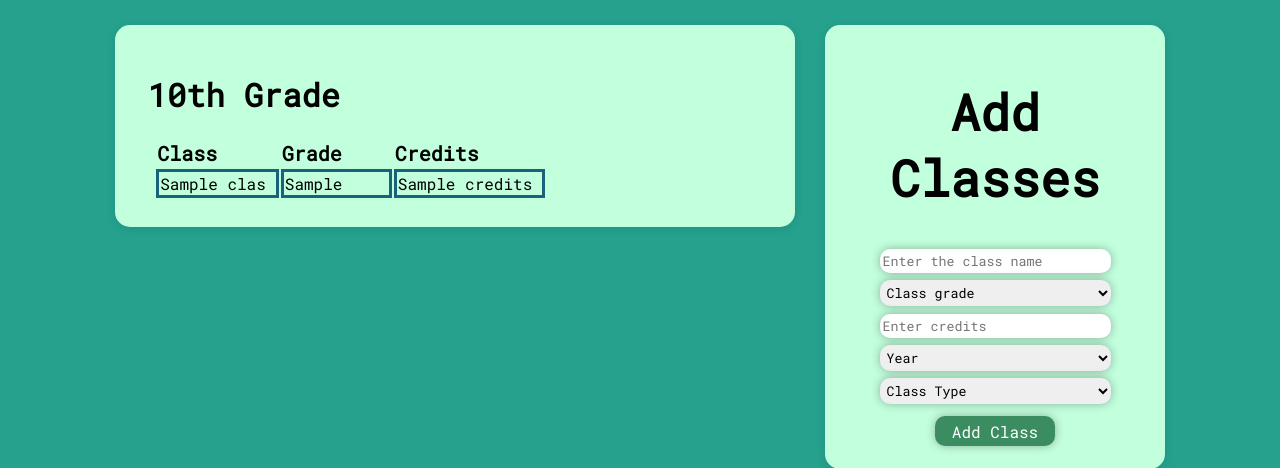
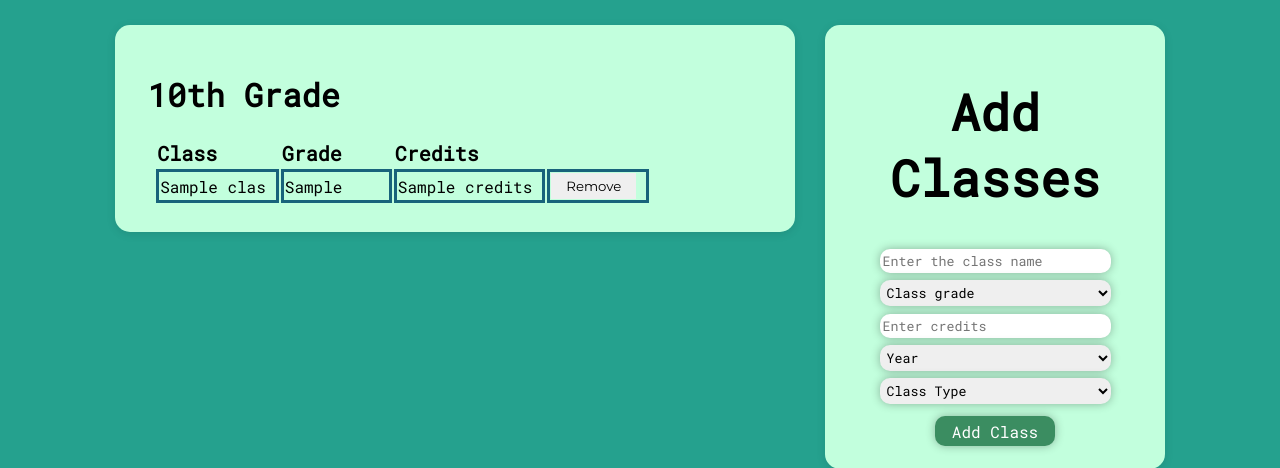
Before and after one commit to SanixWheee/GPACalc, a Flask app: template templates/dashboard.html in a window 1280 px wide. Shown: the part 68-536 px from the top of the page. Run offline with Flask 3, Linux system fonts and the light colour scheme; the template is opened without the code that fills it: most values are stand-ins (such as "Sample title", 1, 10 or a date in 2020); parts of the project's set-up code (start-up, migrations or seed data) failed here and were passed over; some web fonts are replaced.

Commit message:
Add remove button

```diff
--- a/templates/dashboard.html
+++ b/templates/dashboard.html
@@ -16,6 +16,11 @@
                     <td>{{class.name}}</td>
                     <td>{{class.received_grade}}</td>
                     <td>{{class.credits}}</td>
+                    <td>
+                        <form action="{{ url_for('dashboard.delete_class', class_id=class.id) }}" method="GET">
+                            <input type="submit" value="Remove">
+                        </form>
+                    </td>
                 </tr>
                 {% endfor %}
             </table>
```
